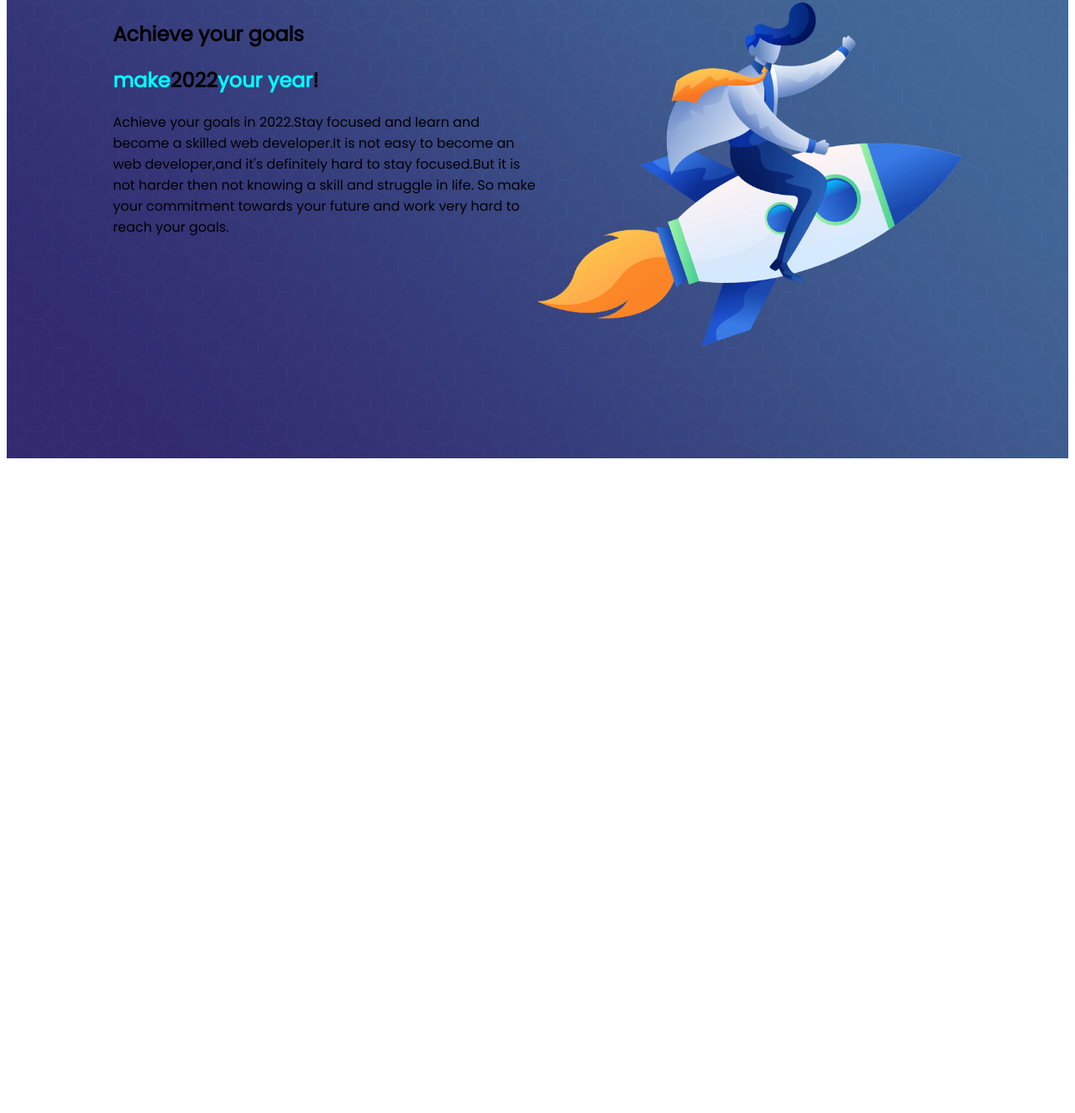
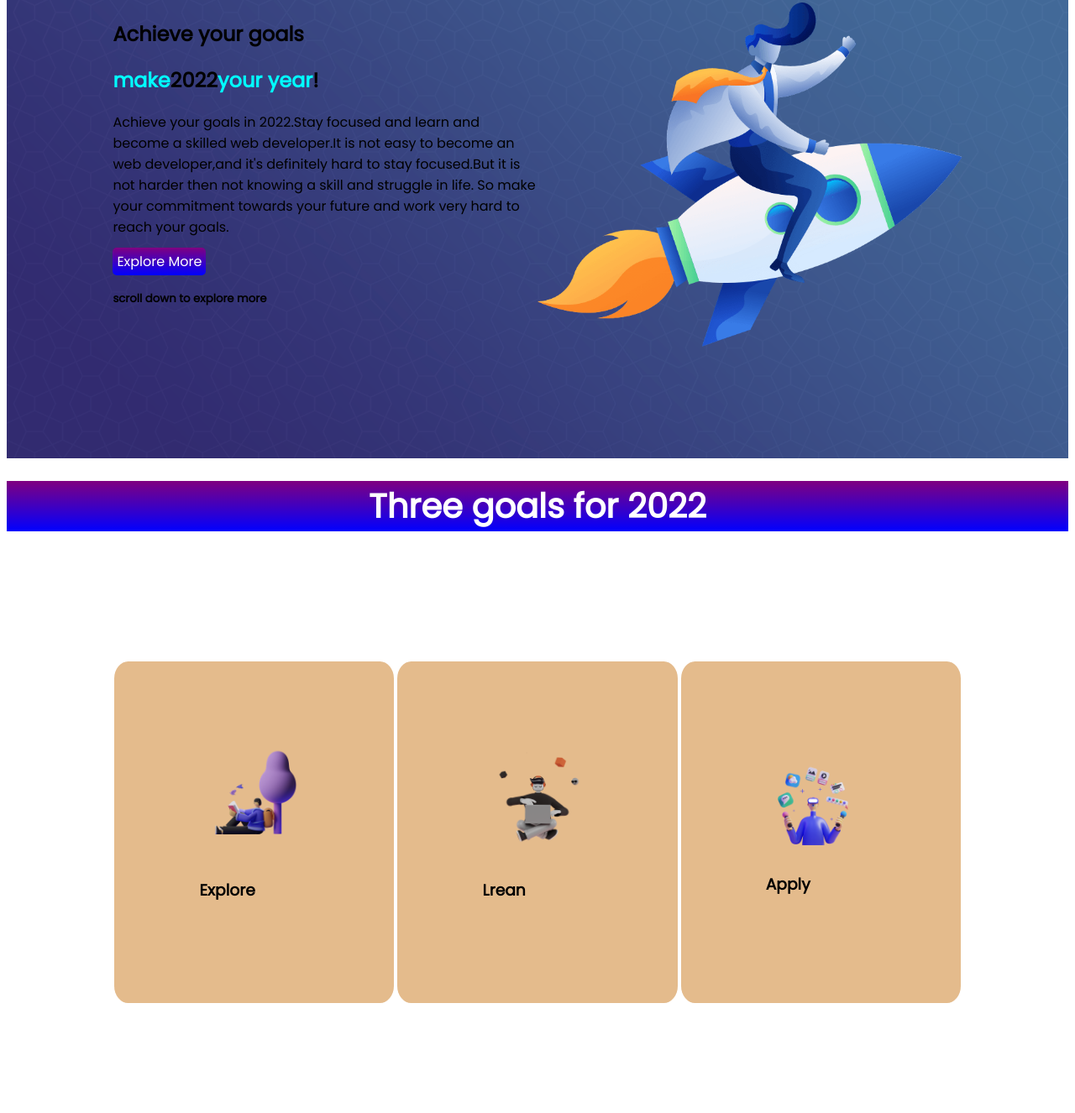
Before and after one commit to mujahim7/repo-01, a plain HTML site: page index.html in a window 1280 px wide. Shown: the part 131-1457 px from the top of the page at 84% size. Before the commit the page ends 800 px from the top, so only its background shows below. Drawn offline with Linux system fonts and the light colour scheme.

Commit message:
second-commit

```diff
--- a/index.html
+++ b/index.html
@@ -29,12 +29,32 @@
                 make
                 your commitment towards your future and work very hard to reach your goals.
             </p>
-
+            <a target="blank" class="anchor-button" href="https://www.programming-hero.com/">Explore More</a>
+            <h5>scroll down to explore more</h5>
         </div>
         <div class="half-width">
             <img src="image/p1.png" alt="">
+
         </div>
+    </section>
+    <div>
 
+        <h1 class="second-heading">Three goals for 2022</h1>
+
+    </div>
+    <section class="second-section">
+        <div class="lower-div">
+            <img src="image/p4.png" alt="">
+            <h3>Explore</h3>
+        </div>
+        <div class="lower-div">
+            <img src="image/p3.png" alt="">
+            <h3>Lrean</h3>
+        </div>
+        <div class="lower-div">
+            <img src="image/p2.png" alt="">
+            <h3>Apply</h3>
+        </div>
     </section>
 </body>
 
--- a/style.css
+++ b/style.css
@@ -15,3 +15,31 @@ section{
 .half-width img{
     width: 100%;
 }
+.anchor-button{
+    text-decoration: none;
+    color: white;
+  background-image: linear-gradient(purple,blue);
+  padding: 5px;
+  border-radius: 5px;
+}
+.second-heading{
+    text-align: center;
+    font-size: 40px;
+    background-image: linear-gradient(purple,blue);
+    color: white;
+}
+.second-section{
+    display: flex;
+   background-image: none;
+}
+.lower-div{
+    border-radius: 5%;
+    width: 30%;
+    padding: 10%;
+  color: black;
+ background-color: rgb(228, 187, 140);
+  margin: 2px;
+}
+.lower-div img{
+    width: 100%;
+}
```
Also changed, not shown: image/p8.jpg (added).
